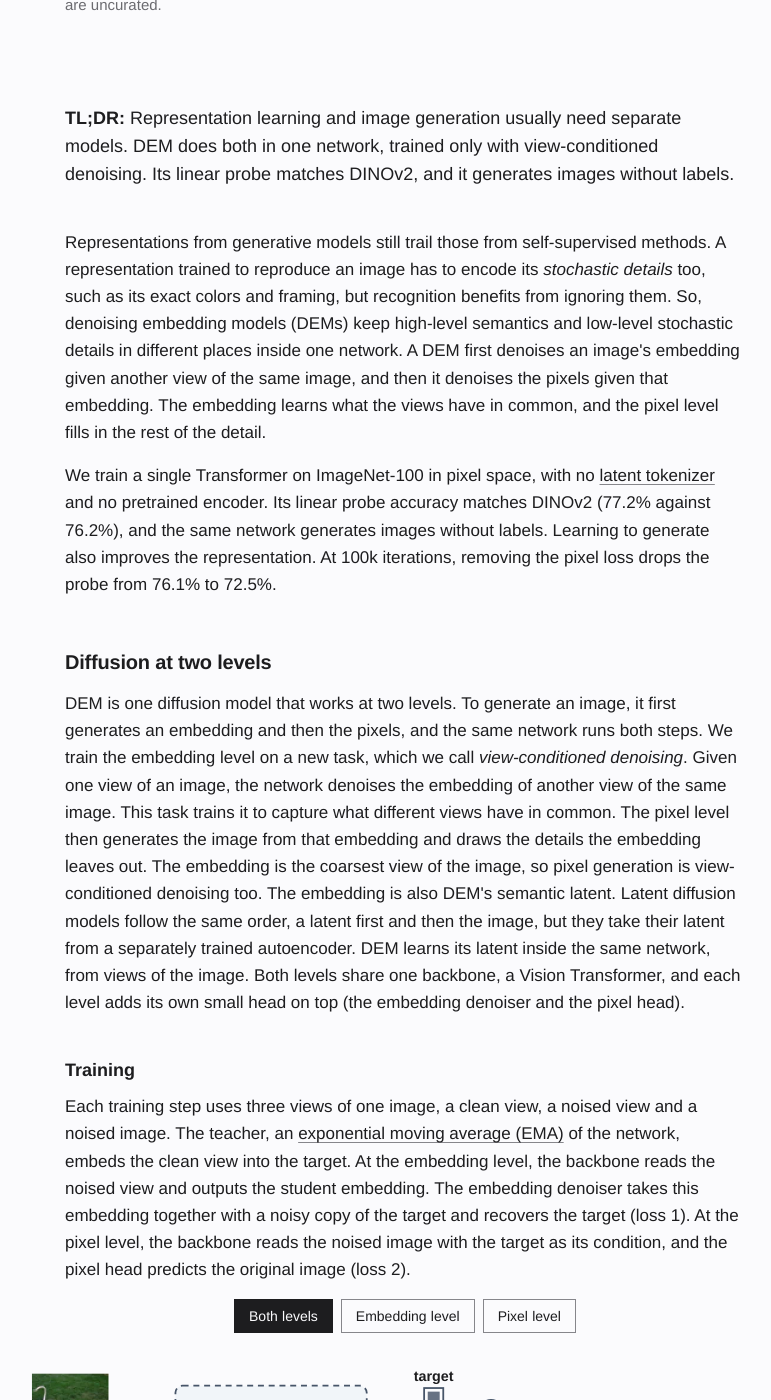
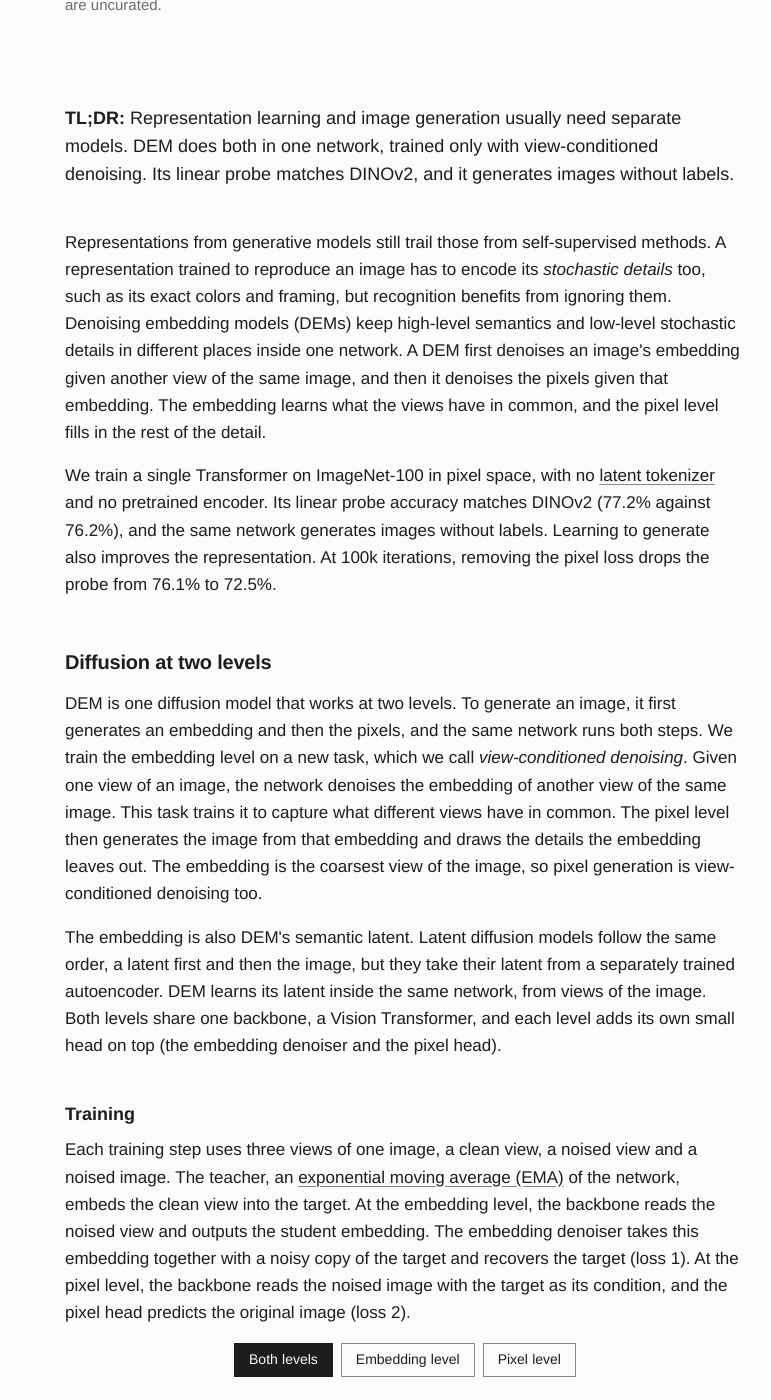
Before and after one commit to rabiulcste/rabiulcste.github.io, a Jekyll site: the page built from dem-denoising-embeddings/index.html, in a window 1280 px wide and 1400 px high, scrolled down 1009 px. Shown: the whole window, without its empty margins (235-1006 px from the left). Built offline with Jekyll 4.4.1, drawn with Linux system fonts in a browser that asks for light colours; some of the changed text lies outside the part shown.

Commit message:
DEM page: trim So, split two-levels paragraph

```diff
--- a/dem-denoising-embeddings/index.html
+++ b/dem-denoising-embeddings/index.html
@@ -240,13 +240,14 @@ bibtex: |
     <p class="tldr"><strong>TL;DR:</strong> Representation learning and image generation usually need separate models. DEM does both in one network, trained only with view-conditioned denoising. Its linear probe matches DINOv2, and it generates images without labels.</p>
 </section>
 <section class="intro">
-    <p>Representations from generative models still trail those from self-supervised methods. A representation trained to reproduce an image has to encode its <em>stochastic details</em> too, such as its exact colors and framing, but recognition benefits from ignoring them. So, denoising embedding models (DEMs) keep high-level semantics and low-level stochastic details in different places inside one network. A DEM first denoises an image's embedding given another view of the same image, and then it denoises the pixels given that embedding. The embedding learns what the views have in common, and the pixel level fills in the rest of the detail.</p>
+    <p>Representations from generative models still trail those from self-supervised methods. A representation trained to reproduce an image has to encode its <em>stochastic details</em> too, such as its exact colors and framing, but recognition benefits from ignoring them. Denoising embedding models (DEMs) keep high-level semantics and low-level stochastic details in different places inside one network. A DEM first denoises an image's embedding given another view of the same image, and then it denoises the pixels given that embedding. The embedding learns what the views have in common, and the pixel level fills in the rest of the detail.</p>
     <p>We train a single Transformer on ImageNet-100 in pixel space, with no <a href="https://arxiv.org/abs/2112.10752">latent tokenizer</a> and no pretrained encoder. Its linear probe accuracy matches DINOv2 (77.2% against 76.2%), and the same network generates images without labels. Learning to generate also improves the representation. At 100k iterations, removing the pixel loss drops the probe from 76.1% to 72.5%.</p>
 </section>
 
 <section id="method">
     <h2>Diffusion at two levels</h2>
-    <p>DEM is one diffusion model that works at two levels. To generate an image, it first generates an embedding and then the pixels, and the same network runs both steps. We train the embedding level on a new task, which we call <em>view-conditioned denoising</em>. Given one view of an image, the network denoises the embedding of another view of the same image. This task trains it to capture what different views have in common. The pixel level then generates the image from that embedding and draws the details the embedding leaves out. The embedding is the coarsest view of the image, so pixel generation is view-conditioned denoising too. The embedding is also DEM's semantic latent. Latent diffusion models follow the same order, a latent first and then the image, but they take their latent from a separately trained autoencoder. DEM learns its latent inside the same network, from views of the image. Both levels share one backbone, a Vision Transformer, and each level adds its own small head on top (the embedding denoiser and the pixel head).</p>
+    <p>DEM is one diffusion model that works at two levels. To generate an image, it first generates an embedding and then the pixels, and the same network runs both steps. We train the embedding level on a new task, which we call <em>view-conditioned denoising</em>. Given one view of an image, the network denoises the embedding of another view of the same image. This task trains it to capture what different views have in common. The pixel level then generates the image from that embedding and draws the details the embedding leaves out. The embedding is the coarsest view of the image, so pixel generation is view-conditioned denoising too.</p>
+    <p>The embedding is also DEM's semantic latent. Latent diffusion models follow the same order, a latent first and then the image, but they take their latent from a separately trained autoencoder. DEM learns its latent inside the same network, from views of the image. Both levels share one backbone, a Vision Transformer, and each level adds its own small head on top (the embedding denoiser and the pixel head).</p>
     <h3>Training</h3>
     <p>Each training step uses three views of one image, a clean view, a noised view and a noised image. The teacher, an <a href="https://arxiv.org/abs/2104.14294">exponential moving average (EMA)</a> of the network, embeds the clean view into the target. At the embedding level, the backbone reads the noised view and outputs the student embedding. The embedding denoiser takes this embedding together with a noisy copy of the target and recovers the target (loss 1). At the pixel level, the backbone reads the noised image with the target as its condition, and the pixel head predicts the original image (loss 2).</p>
     <figure class="dem-fig dem-btnfig" id="dem-train">
@@ -536,7 +537,7 @@ bibtex: |
 <section id="speedrun">
     <h2>How we built DEM</h2>
     <p>We built DEM through a speedrun in the style of <a href="https://github.com/KellerJordan/modded-nanogpt">modded-nanogpt</a>. A component stayed in the model only if it improved results on a fixed protocol. Every run changes one component of the current best model and trains a ViT-S/8 for 20k iterations at batch size 512 on ImageNet-100 at 64x64. Two numbers decide whether the change stays, the linear probe and FID-5k without labels. Before we launch a run, we write the change into the project journal with its hypothesis, its predicted effect and numeric thresholds for success and refutation. Seed 0 nominates a change and seed 1 confirms it. A change sets a record when its two-seed mean improves one metric by more than the seed spread (1.0 probe points or 2.5 FID) and does not worsen the other metric by more than its spread.</p>
-    <p>We set the initial idea and every change of direction. AI agents implemented candidate changes, launched the runs, checked each outcome against the prediction written down before launch and proposed the next experiments. This process adds components quickly. So we periodically paused to simplify the model and removed the components the central claim did not need. We kept a removal when both metrics stayed level.</p>
+    <p>We set the initial idea and every change of direction. AI agents implemented candidate changes, launched the runs, checked each outcome against the prediction written down before launch and proposed the next experiments. This process adds components quickly, and we periodically paused to simplify the model and removed the components the central claim did not need. We kept a removal when both metrics stayed level.</p>
     <figure class="dem-fig" id="dem-front" data-set="adopted">
         <div class="tabs dem-btns" role="group" aria-label="Sampler" hidden>
             <button type="button" class="btn" data-set="earlier" aria-pressed="false">Earlier sampler</button>
```
Also changed, not shown: other parts of dem-denoising-embeddings/index.html (+1 -1 lines).
